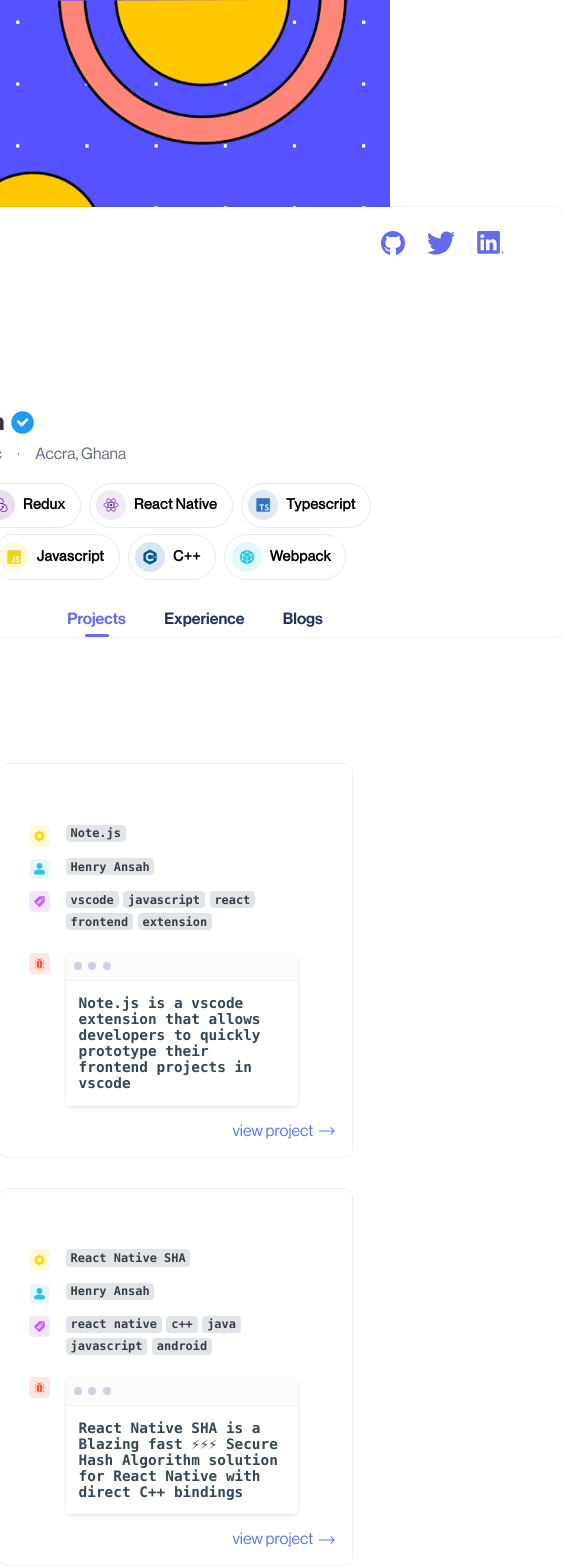
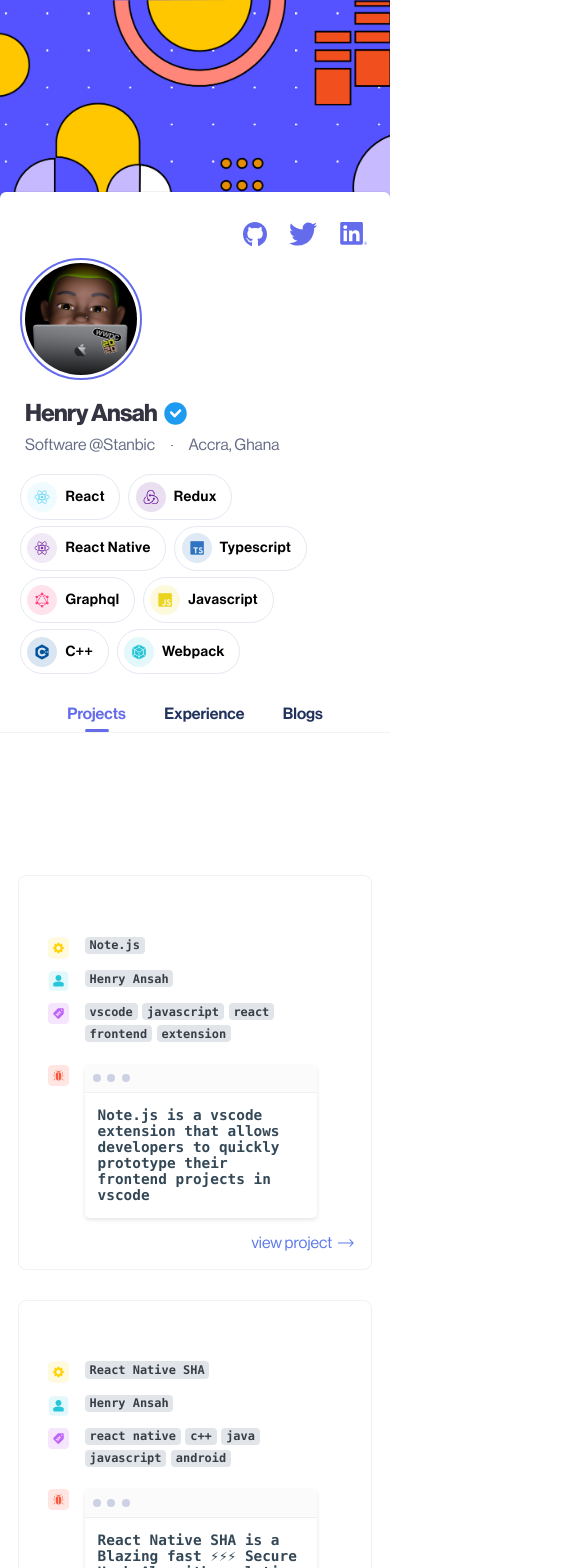
Before and after one commit to henrhie/personal-site, a React (Vite) app: page / in a window 390 px wide. Shown: the top 1568 px of the page, 563 px wide, since content can reach past the window. Built offline with nearby package versions, Linux system fonts and the light colour scheme.

Commit message:
feat: add responsiveness to blogpage and projects page

```diff
--- a/public/index.html
+++ b/public/index.html
@@ -2,11 +2,11 @@
 <html lang="en">
 	<head>
 		<meta charset="utf-8" />
+		<meta
+			name="viewport"
+			content="width=device-width, initial-scale=1.0, maximum-scale=1.0, minimum-scale=1.0,"
+		/>
 		<title>Henry Ansah</title>
-		<link
-			rel="stylesheet"
-			href="//cdnjs.cloudflare.com/ajax/libs/highlight.js/11.4.0/styles/default.min.css"
-		/>
 	</head>
 	<body>
 		<div id="root"></div>
--- a/src/components/blog-page.js
+++ b/src/components/blog-page.js
@@ -18,21 +18,8 @@
 
 export default function BlogPage() {
 	return (
-		<div
-			style={{
-				position: 'relative',
-				top: '-7rem',
-				width: '46rem',
-			}}>
-			<div
-				style={{
-					display: 'flex',
-					flexDirection: 'row',
-					justifyContent: 'space-between',
-					flexWrap: 'wrap',
-				}}>
-				{renderBlogs()}
-			</div>
+		<div className='blog-page'>
+			<div className='blog-page-inner'>{renderBlogs()}</div>
 		</div>
 	);
 }
--- a/src/components/button.js
+++ b/src/components/button.js
@@ -28,27 +28,24 @@
 				paddingRight: '0.9rem',
 				marginRight: '0.5rem',
 				marginBottom: '0.4rem',
-			}}
-		>
+			}}>
 			<div
 				style={{
 					display: 'flex',
 					flexDirection: 'row',
 					alignItems: 'center',
-				}}
-			>
+				}}>
 				<img src={Icon} height={imageSize} width={imageSize} crossOrigin />
 				<p
 					style={{
 						// letterSpacing: '-0.025rem',
-						fontFamily: 'neue-roman',
+						fontFamily: 'neue-medium',
 						color: textColor,
-						fontSize: '0.9rem',
+						fontSize: '0.9em',
 						marginLeft: '0.5rem',
-						fontWeight: 'bold',
+						// fontWeight: 'bold',
 						letterSpacing: '0.5px',
-					}}
-				>
+					}}>
 					{text}
 				</p>
 			</div>
--- a/src/components/info-section.js
+++ b/src/components/info-section.js
@@ -20,29 +20,14 @@
 function InfoSection() {
 	return (
 		<div>
-			<div
-				style={{
-					marginLeft: '2.8rem',
-					display: 'flex',
-					flexDirection: 'row',
-					alignItems: 'center',
-					marginTop: '1.2rem',
-				}}>
+			<div className='info-section'>
 				<h1>Henry Ansah</h1>
 				<img
 					src={verifiedIcon}
 					style={{ height: '1.7rem', width: '1.7rem', marginLeft: '0.3rem' }}
 				/>
 			</div>
-			<div
-				className='status'
-				style={{
-					marginLeft: '2.8rem',
-					marginTop: '0.5rem',
-					display: 'flex',
-					flexDirection: 'row',
-					alignItems: 'center',
-				}}>
+			<div className='status'>
 				<p>Software @Stanbic</p>
 				<Dot />
 				<p>Accra, Ghana</p>
--- a/src/components/profile-card.js
+++ b/src/components/profile-card.js
@@ -21,16 +21,9 @@
 							display: 'flex',
 							flexDirection: 'row',
 							justifyContent: 'flex-end',
-						}}
-					>
-						<div
-							style={{
-								display: 'flex',
-								flexDirection: 'row',
-								marginRight: '2.2rem',
-								marginTop: '1.5rem',
-							}}
-						>
+							// marginTop: '1.5rem',
+						}}>
+						<div className='socials'>
 							<a href='https://github.com/henrhie' target='_blank'>
 								<img src={GithubIcon} style={{ marginRight: '1.4rem' }} />
 							</a>
@@ -39,8 +32,7 @@
 							</a>
 							<a
 								href='https://www.linkedin.com/in/henry-ansah-6a8b84167/'
-								target='_blank'
-							>
+								target='_blank'>
 								<img src={LinkedInIcon} style={{ marginRight: '1.4rem' }} />
 							</a>
 						</div>
--- a/src/components/projects-page.js
+++ b/src/components/projects-page.js
@@ -20,23 +20,8 @@
 
 export default function ProjectsPage() {
 	return (
-		<div
-			style={{
-				position: 'relative',
-				top: '-7rem',
-				width: '46rem',
-			}}
-		>
-			<div
-				style={{
-					display: 'flex',
-					flexDirection: 'row',
-					justifyContent: 'space-between',
-					flexWrap: 'wrap',
-				}}
-			>
-				{renderProjectCard()}
-			</div>
+		<div className='projects-page'>
+			<div className='projects-page-inner'>{renderProjectCard()}</div>
 		</div>
 	);
 }
--- a/src/components/skills-section.js
+++ b/src/components/skills-section.js
@@ -12,19 +12,8 @@
 
 function SkillsSection() {
 	return (
-		<div
-			style={{
-				marginLeft: '2.7rem',
-				marginTop: '1.2rem',
-				marginBottom: '1.3rem',
-			}}>
-			<div
-				style={{
-					display: 'flex',
-					flexDirection: 'row',
-					flexWrap: 'wrap',
-					width: '77%',
-				}}>
+		<div className='skills-section'>
+			<div className='skills-section-inner'>
 				<IconWithTextButton
 					text='React'
 					Icon={ReactIcon}
@@ -85,7 +74,6 @@
 					hoverColor='#EAD41C'
 					font='inter-semibold'
 				/>
-
 				<IconWithTextButton
 					text='C++'
 					Icon={CplusplusIcon}
--- a/src/styles.css
+++ b/src/styles.css
@@ -72,6 +72,11 @@
 	object-fit: cover;
 }
 
+.socials {
+	margin-right: 1.5rem;
+	margin-top: 1.3rem;
+}
+
 .button-main {
 	display: flex;
 	height: 2.5rem;
@@ -121,13 +126,11 @@
 }
 
 .main-card {
-	/* position: absolute; */
-	/* height: 28rem; */
-	width: 46rem;
 	padding-bottom: 1.9rem;
-	background-color: white;
 	border-radius: 6px;
 	box-shadow: 0px 0px 0.5px 0.8px rgba(0, 0, 0, 0.07);
+	background-color: white;
+	width: 46rem;
 }
 
 .profile-image-main {
@@ -150,12 +153,6 @@
 	font-family: 'neue-roman';
 }
 
-.timeline {
-	width: 46rem;
-	position: relative;
-	top: -5rem;
-}
-
 .timeline-item {
 	width: 100%;
 	border-left: 1px solid #e4e8f1;
@@ -167,3 +164,131 @@
 	display: flex;
 	justify-content: center;
 }
+
+.skills-section {
+	margin-left: 2.7rem;
+	margin-top: 1.2rem;
+	margin-bottom: 1.3rem;
+}
+
+.skills-section-inner {
+	display: flex;
+	flex-direction: row;
+	flex-wrap: wrap;
+	width: 80%;
+}
+
+.status {
+	margin-left: 2.8rem;
+	margin-top: 0.5rem;
+	display: flex;
+	flex-direction: row;
+	align-items: center;
+}
+
+.info-section {
+	margin-left: 2.8rem;
+	display: flex;
+	flex-direction: row;
+	align-items: center;
+	margin-top: 1.2rem;
+}
+
+.projects-page {
+	position: relative;
+	top: -7rem;
+	width: 46rem;
+}
+
+.projects-page-inner {
+	display: flex;
+	flex-direction: row;
+	justify-content: space-between;
+	flex-wrap: wrap;
+}
+
+.timeline {
+	width: 46rem;
+	/* position: relative; */
+	/* top: -5rem; */
+}
+
+.blog-page {
+	position: relative;
+	top: -7rem;
+	width: 46rem;
+}
+
+.blog-page-inner {
+	display: flex;
+	flex-direction: row;
+	justify-content: space-between;
+	flex-wrap: wrap;
+}
+
+@media screen and (max-width: 700px) {
+	.projects-page {
+		position: unset;
+		width: 100vw;
+	}
+
+	.projects-page-inner {
+		justify-content: center;
+	}
+
+	.blog-page-inner {
+		justify-content: center;
+	}
+
+	.blog-page {
+		position: unset;
+		width: 100vw;
+	}
+
+	.timeline {
+		width: 100vw;
+		position: unset;
+	}
+
+	.background-image {
+		height: 30vh;
+	}
+
+	.main-card-wrapper {
+		margin-top: 80px;
+	}
+
+	.main-card {
+		border-bottom-left-radius: 0;
+		border-bottom-right-radius: 0;
+		width: 100%;
+	}
+
+	.socials {
+		margin-right: 0rem;
+		display: flex;
+		flex-direction: row;
+		margin-top: 30px;
+	}
+
+	.skills-section {
+		margin-left: 20px;
+		margin-right: 20px;
+	}
+
+	.profile-image-main {
+		margin-left: 20px;
+	}
+
+	.skills-section-inner {
+		width: 100%;
+	}
+
+	.info-section {
+		margin-left: 25px;
+	}
+
+	.status {
+		margin-left: 25px;
+	}
+}
```
